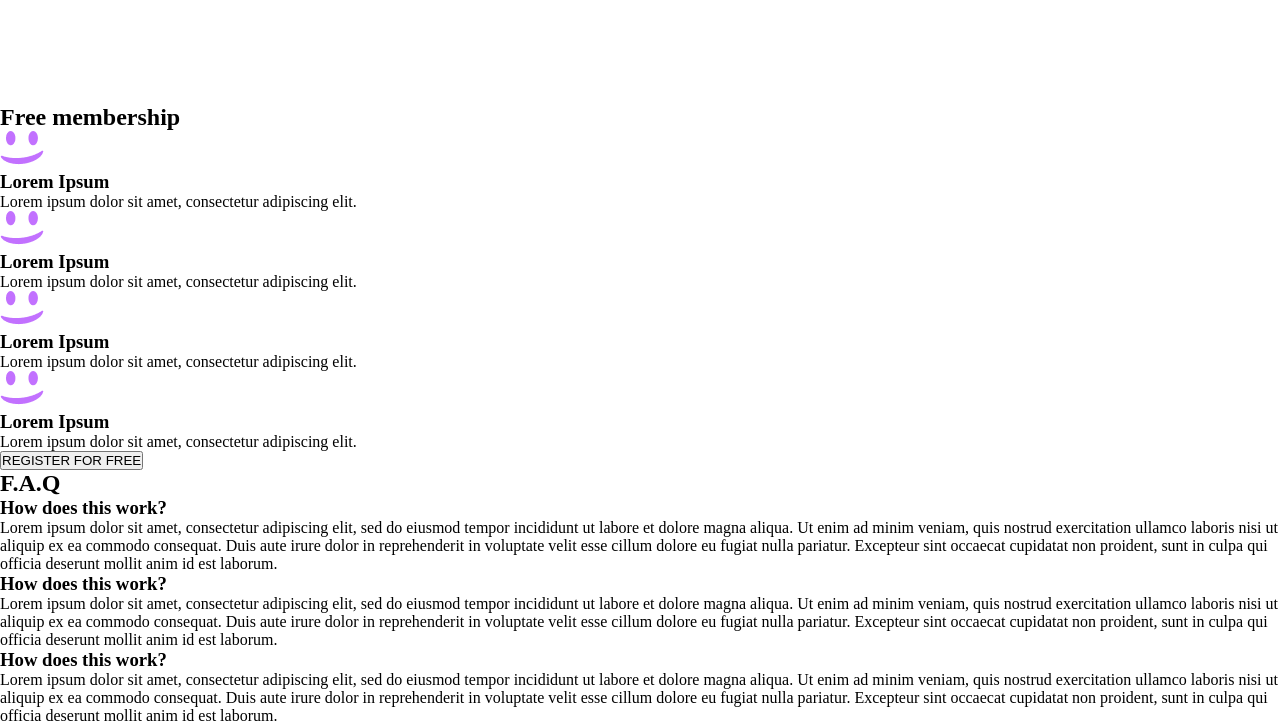
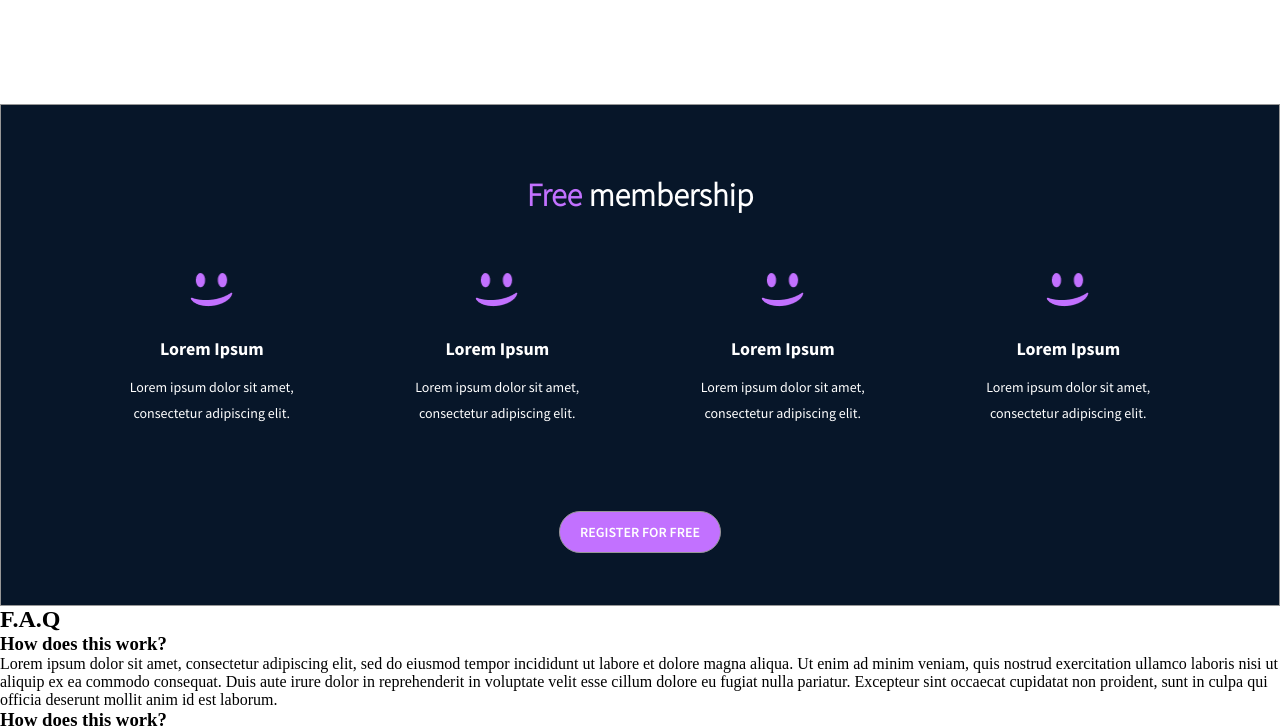
Before and after one commit to G-essien/alx_html_css, a plain HTML site: page css_advanced/index.html in a window 1280 px wide. Shown: the part 2099-2827 px from the top of the page. Drawn offline with Linux system fonts and the light colour scheme.

Commit message:
updated content

```diff
--- a/css_advanced/styles.css
+++ b/css_advanced/styles.css
@@ -394,3 +394,82 @@ img#play{
     align-self: center;
     margin-top: 50px;
 }
+
+
+/** Main Section 4 */
+
+section:nth-child(4){
+    height: 502px;
+    padding: 70px 0 52px;
+    background-color: #071629;
+    border: 1px solid #979797;
+    display: flex;
+    justify-content: center;
+    flex-direction: column;
+    align-items: center;
+}
+
+section:nth-child(4) h2{
+    color: #ffffff;
+    font-family: "Source-light";
+    margin-bottom: 58px;
+    font-size: 32px;
+}
+
+section:nth-child(4) h2 span{
+    font-weight: "Source-bold";
+    color: #C271FF;
+}
+
+section:nth-child(4) div{
+    display: flex;
+    justify-content: space-between;
+}
+
+section:nth-child(4) div div{
+    display: flex;
+    justify-content: space-between;
+    align-items: center;
+    flex-direction: column;
+    height: 153px;
+    width: 257px;
+}
+
+section:nth-child(4) div div:not(:last-child){
+    margin-right: 28.5px;
+}
+
+section:nth-child(4) div div img{
+    height: 35.35px;
+    width: 43.67px;
+}
+
+section:nth-child(4) div div h3{
+    font-size: 18px;
+    margin-top: 26.62px;
+    font-family: "Source-bold";
+    color: #ffffff;
+}
+
+section:nth-child(4) div div p{
+    font-size: 14px;
+    margin-top: 13px;
+    font-family: "Source-regular";
+    color: #ffffff;
+    width: 212px;
+    line-height: 26px;
+    text-align: center;
+}
+
+section:nth-child(4) button{
+    margin-top: 85px;
+    width: 162px;
+    height: 44px;
+    font-size: 14px;
+    text-align: center;
+    border-radius: 22px;
+    font-family: "Source-semi-bold";
+    background-color: #C271FF;
+    border: 1px solid #979797;
+    color: #ffffff;
+}
```
